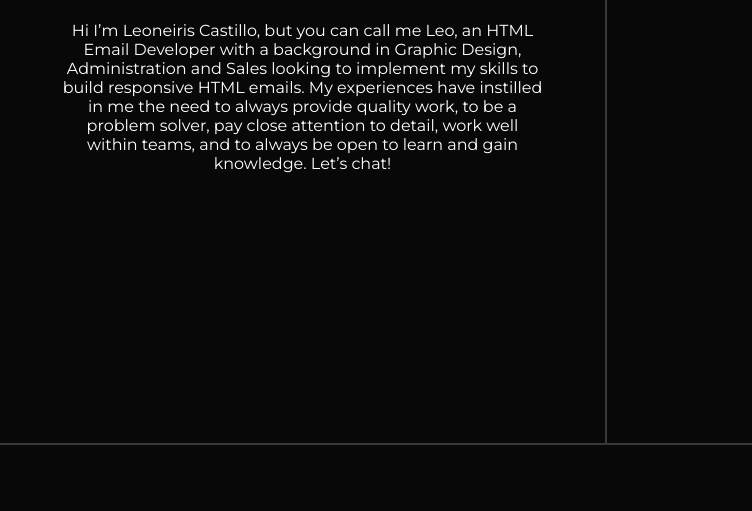
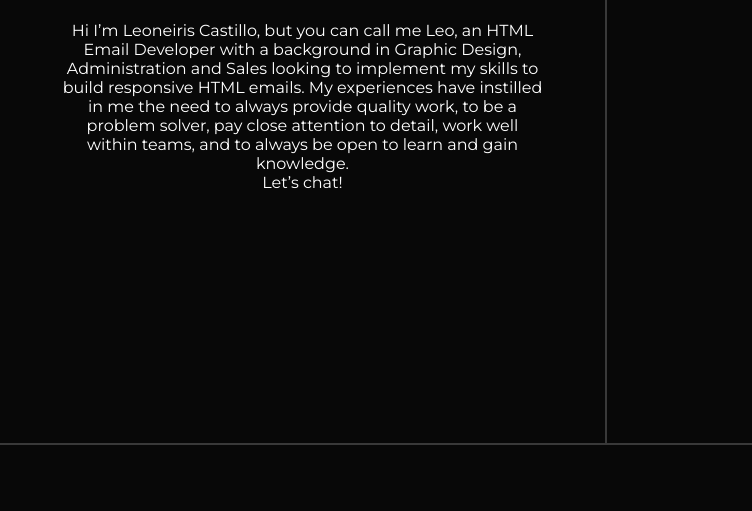
Before and after one commit to leoneirisdev/portfolio, a plain HTML site: page index.html in a window 1280 px wide. Shown: the part 1120-1631 px from the top of the page, 0-752 px from the left. Drawn offline with Linux system fonts and the light colour scheme.

Commit message:
Update index.html

```diff
--- a/index.html
+++ b/index.html
@@ -72,7 +72,7 @@
         <div class="about" id="about">
             <h1>About Me</h1>
             <img src="images/me.png" class="me" alt="a picture of me" width="250">
-            <p>Hi I’m Leoneiris Castillo, but you can call me Leo, an HTML Email Developer with a background in Graphic Design, Administration and Sales looking to implement my skills to build responsive HTML emails. My experiences have instilled in me the need to always provide quality work, to be a problem solver, pay close attention to detail, work well within teams, and to always be open to learn and gain knowledge. Let’s chat!</p>
+            <p>Hi I’m Leoneiris Castillo, but you can call me Leo, an HTML Email Developer with a background in Graphic Design, Administration and Sales looking to implement my skills to build responsive HTML emails. My experiences have instilled in me the need to always provide quality work, to be a problem solver, pay close attention to detail, work well within teams, and to always be open to learn and gain knowledge. <br>Let’s chat!</p>
         </div>
 
         <hr class="solid-3">
```
